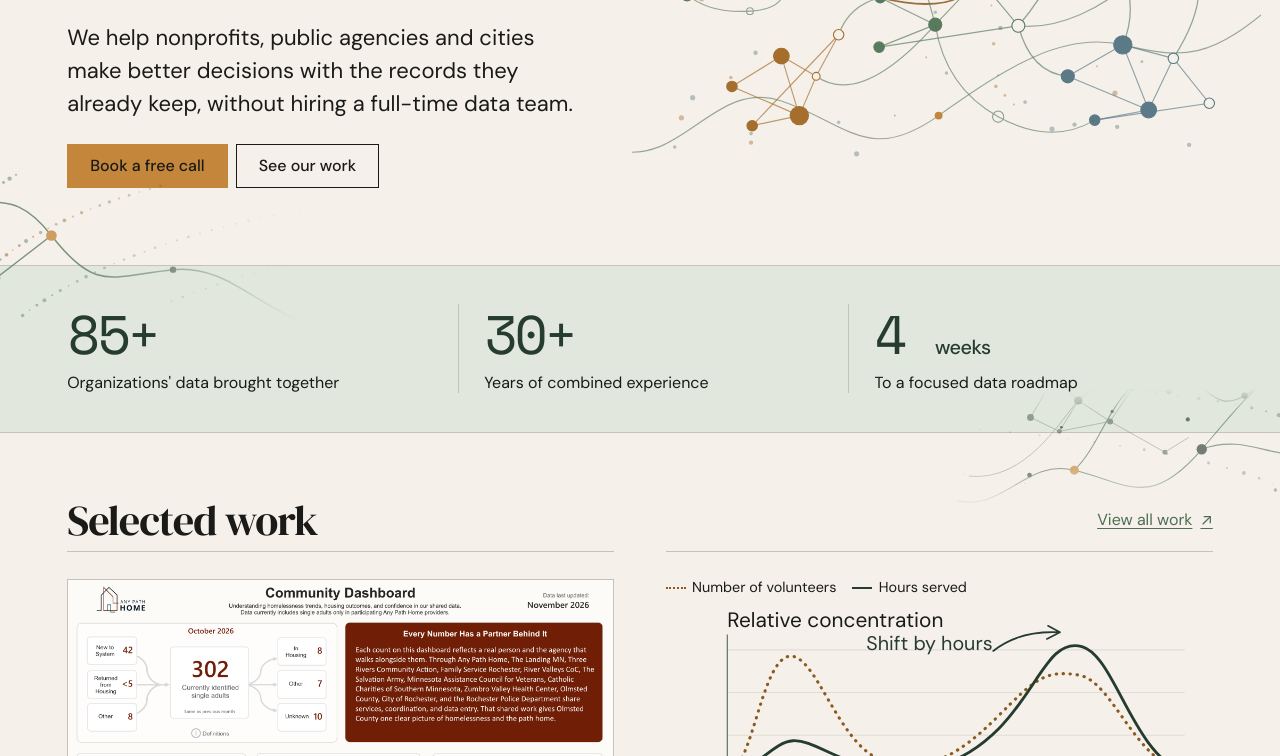
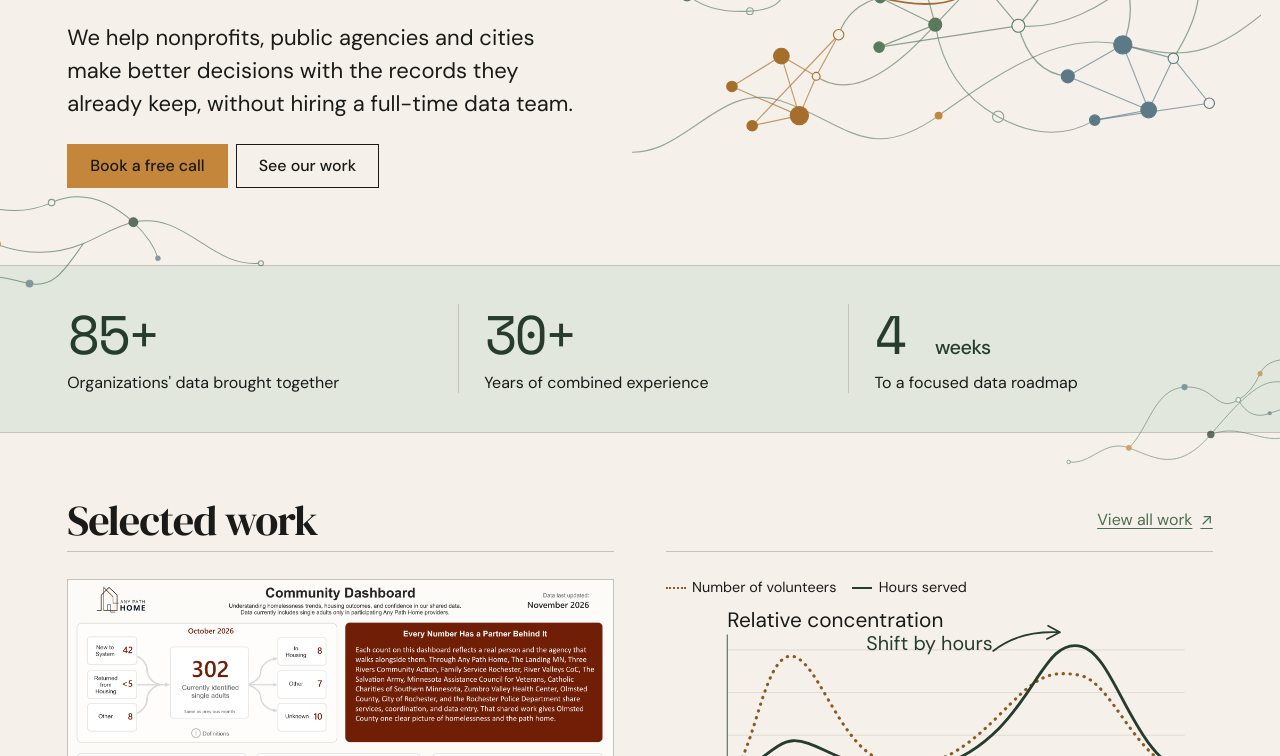
Before and after one commit to DataForHumans/dfh-website, an Astro site: page / in a window 1280 px wide. Shown: the part 356-1112 px from the top of the page. Built offline with nearby package versions, Linux system fonts and the light colour scheme; Astro itself is replaced by a stand-in of ours.

Commit message:
Crop connected network artwork at the viewport edges

```diff
--- a/src/components/NetworkAccent.astro
+++ b/src/components/NetworkAccent.astro
@@ -5,93 +5,65 @@ interface Props {
 }
 
 const { variant, placement } = Astro.props;
-const dust = Array.from({ length: variant === 'drift' ? 92 : 38 }, (_, index) => {
-  const density = index / (variant === 'drift' ? 91 : 37);
-  return {
-    x: 354 - 348 * density ** 1.7,
-    y: 106 + (((index * 47) % 97) - 48) * (1.65 - density * 0.7),
-    radius: 0.7 + (index % 5) * (1.1 - density) * 0.43,
-    opacity: 0.77 - density * 0.49,
-  };
-});
 ---
 <span class:list={['network-accent', `network-accent--${placement}`]} data-network-accent aria-hidden="true">
-  <svg viewBox="0 0 360 205" focusable="false" aria-hidden="true">
-    {variant !== 'drift' && (
-      <g class="network-accent__constellation">
-        <path d="M11 148C69 154 104 90 121 72S175 44 212 63m-139 26 24-41 24 24-19 31-29-14m48-17 32 21 22-33 37 3m-110 40 51-10 55 31 24-15" fill="none" stroke="var(--network-line)" stroke-width=".85"/>
-        <g fill="var(--network-node)">
-          <circle cx="73" cy="89" r="3.4"/><circle cx="97" cy="48" r="2.3"/><circle cx="121" cy="72" r="4.1"/>
-          <circle cx="102" cy="103" r="2.4"/><circle cx="153" cy="93" r="3"/><circle cx="175" cy="60" r="2.7"/>
-          <circle cx="212" cy="63" r="2.8"/><circle cx="208" cy="124" r="2.5"/>
-        </g>
-        {dust.map(({ x, y, radius, opacity }, index) => (
-          <circle cx={x} cy={y} r={radius} opacity={opacity} fill={index % 5 === 0 ? 'var(--ochre)' : 'var(--network-node)'} />
-        ))}
-      </g>
-    )}
+  <svg viewBox={variant === 'drift' ? '0 0 360 148' : '0 0 360 205'} focusable="false" aria-hidden="true">
     {variant === 'drift' ? (
       <>
-        <path d="M-6 188C64 180 93 124 151 130S223 152 265 98 326 85 365 49m-100 49 52 40 42-15m-42 15 23 35" fill="none" stroke="var(--network-line)" stroke-width="1.4" />
-        <circle cx="151" cy="130" r="3" fill="var(--network-node)" />
-        <circle cx="265" cy="98" r="5" fill="var(--ochre)" />
-        <circle cx="317" cy="138" r="4" fill="var(--network-node)" />
-        {dust.map(({ x, y, radius, opacity }, index) => (
-          <circle cx={x} cy={y} r={radius} opacity={opacity} fill={index % 4 === 0 ? 'var(--ochre-text)' : 'var(--network-line)'} />
-        ))}
+        <path class="edges" d="M36 98C97 105 128 34 192 48C215 53 231 65 253 74S313 92 359 75Q390 64 407 39M192 48Q243 2 292 24T401 18M253 74C275 104 288 129 319 123S369 105 401 129M192 48Q168 71 162 92" />
+        <circle cx="36" cy="98" r="3" class="ring" />
+        <circle cx="162" cy="92" r="3.3" class="blue" />
+        <circle cx="192" cy="48" r="6" class="sage" />
+        <circle cx="292" cy="24" r="4" class="ring" />
+        <circle cx="319" cy="123" r="4.8" class="blue" />
+        <circle cx="359" cy="75" r="5.3" class="ochre" />
       </>
     ) : variant === 'bridge' ? (
       <>
-        <g fill="none" stroke="var(--network-line)" stroke-width="1.25">
-          <path d="m38 141 39-38 29 27-25 45-43-34m39-38 4 72m25-45 36-24m-65-3 31-44 34 47" />
-          <path d="M106 130C167 158 187 63 244 85s71 37 120-6m-120 6 35-43 36 14 23-40m-23 40 12 63-53 21-30-55m35-43-5 98m53-21 37 33" />
-        </g>
-        <g fill="var(--network-node)">
-          <circle cx="38" cy="141" r="3" /><circle cx="77" cy="103" r="5.5" />
-          <circle cx="106" cy="130" r="5" /><circle cx="81" cy="175" r="3.7" />
-          <circle cx="108" cy="59" r="3" /><circle cx="244" cy="85" r="6" />
-          <circle cx="315" cy="56" r="5" /><circle cx="274" cy="140" r="4" />
-          <circle cx="327" cy="119" r="3.3" />
-        </g>
-        <g fill="var(--ochre)">
-          <circle cx="142" cy="106" r="4" /><circle cx="279" cy="42" r="4.5" />
-          <circle cx="338" cy="16" r="2.5" /><circle cx="193" cy="73" r="1.7" />
-          <circle cx="205" cy="137" r="2" /><circle cx="345" cy="172" r="2" />
-        </g>
+        <path class="edges" d="M29 116Q55 130 78 105L121 121 109 155 67 160 78 105 106 63 146 79 121 121M121 121C171 140 187 60 244 85s67 37 113 16l38-18M244 85l35-43 39 14 24-35 48 6m-72 29 9 63-53 21-30-55m83 34 30-18m-30 18q-5 32 18 42t53 13M318 56q32-3 73 13" />
+        <circle cx="29" cy="116" r="2.8" class="ring" />
+        <circle cx="78" cy="105" r="5.5" class="sage" />
+        <circle cx="121" cy="121" r="5" class="ochre" />
+        <circle cx="109" cy="155" r="3.7" class="blue" />
+        <circle cx="67" cy="160" r="2.7" class="ring" />
+        <circle cx="106" cy="63" r="3" class="blue" />
+        <circle cx="146" cy="79" r="3.5" class="ring" />
+        <circle cx="244" cy="85" r="6" class="sage" />
+        <circle cx="318" cy="56" r="5" class="blue" />
+        <circle cx="274" cy="140" r="4" class="ring" />
+        <circle cx="327" cy="119" r="3.7" class="sage" />
+        <circle cx="279" cy="42" r="4.5" class="ochre" />
+        <circle cx="342" cy="21" r="2.8" class="ring" />
+        <circle cx="357" cy="101" r="5" class="sage" />
+        <circle cx="345" cy="161" r="3" class="ochre" />
       </>
     ) : variant === 'threads' ? (
       <>
-        <g fill="none" stroke="var(--network-line)" stroke-width="1.1">
-          <path d="M-8 171C46 188 65 130 117 142S192 183 245 121 318 32 369 27" />
-          <path d="M117 142C149 111 156 50 204 47S253 88 288 67 327 5 365-6" />
-          <path d="M245 121C298 101 332 148 369 112" />
-        </g>
-        <g fill="var(--network-node)">
-          <circle cx="72" cy="147" r="2.3" /><circle cx="204" cy="47" r="4.8" />
-          <circle cx="245" cy="121" r="5.2" /><circle cx="288" cy="67" r="3.2" />
-          <circle cx="335" cy="38" r="3" /><circle cx="155" cy="83" r="1.6" /><circle cx="231" cy="91" r="2.1" />
-          <circle cx="319" cy="162" r="1.8" /><circle cx="104" cy="99" r="1.5" />
-        </g>
-        <circle cx="117" cy="142" r="4.5" fill="var(--ochre)" />
-        <circle cx="322" cy="24" r="4" fill="var(--ochre)" />
+        <path class="edges" d="M23 164C58 169 78 128 117 142S192 183 245 121 326 32 360 40Q386 42 400 30M117 142C149 111 156 50 204 47S253 88 288 67Q309 55 322 26T391 5M245 121C298 101 331 145 377 119l23-13M288 67Q307 100 337 88t63-9" />
+        <circle cx="23" cy="164" r="2.8" class="ring" />
+        <circle cx="204" cy="47" r="4.8" class="blue" />
+        <circle cx="245" cy="121" r="5.8" class="sage" />
+        <circle cx="288" cy="67" r="3.8" class="ring" />
+        <circle cx="117" cy="142" r="4.5" class="ochre" />
+        <circle cx="322" cy="26" r="4" class="ochre" />
+        <circle cx="360" cy="40" r="5" class="sage" />
+        <circle cx="337" cy="88" r="3.2" class="blue" />
       </>
     ) : (
       <>
-        <g fill="none" stroke="var(--network-line)" stroke-width="1.05">
-          <path d="M-6 186C78 190 101 173 146 150S197 138 230 95 266 15 352 20" />
-          <path d="M146 150 177 100 230 95 203 164 146 150m31-50 42-40 11 35 53 18 24-45-46-14-31 41m53 18 53 21 31-36m-60-30 45-48" />
-          <path d="M203 164C240 201 323 198 371 165" />
-        </g>
-        <g fill="var(--network-node)">
-          <circle cx="146" cy="150" r="4.2" /><circle cx="177" cy="100" r="3" />
-          <circle cx="230" cy="95" r="6" /><circle cx="203" cy="164" r="3" />
-          <circle cx="219" cy="60" r="3.5" /><circle cx="283" cy="113" r="4.7" />
-          <circle cx="307" cy="68" r="2.8" /><circle cx="336" cy="134" r="3.8" />
-          <circle cx="111" cy="118" r="1.7" /><circle cx="170" cy="68" r="1.8" />
-          <circle cx="251" cy="155" r="1.4" /><circle cx="288" cy="39" r="2" />
-        </g>
-        <circle cx="261" cy="54" r="5" fill="var(--ochre)" />
-        <circle cx="352" cy="20" r="3.4" fill="var(--ochre)" />
+        <path class="edges" d="M31 151Q100 180 146 150T230 95Q263 42 352 20l50-5M146 150l31-50 53-5-27 69-57-14m31-50 42-40 11 35 53 18 24-45-46-14m22 59 53 21 31-36 38 6m-98-36 45-48m-16 114q-19 42 27 49t45-5M203 164C240 201 323 198 374 163l30-12" />
+        <circle cx="31" cy="151" r="3" class="ring" />
+        <circle cx="146" cy="150" r="4.2" class="sage" />
+        <circle cx="177" cy="100" r="3" class="ring" />
+        <circle cx="230" cy="95" r="6" class="sage" />
+        <circle cx="203" cy="164" r="3" class="blue" />
+        <circle cx="219" cy="60" r="3.5" class="blue" />
+        <circle cx="283" cy="113" r="4.7" class="sage" />
+        <circle cx="307" cy="68" r="2.8" class="ring" />
+        <circle cx="336" cy="134" r="3.8" class="ring" />
+        <circle cx="261" cy="54" r="4.5" class="ochre" />
+        <circle cx="352" cy="20" r="3.8" class="ochre" />
+        <circle cx="363" cy="183" r="5.3" class="blue" />
       </>
     )}
   </svg>
@@ -101,103 +73,71 @@ const dust = Array.from({ length: variant === 'drift' ? 92 : 38 }, (_, index) =>
   .network-accent {
     --network-line: var(--sage);
     --network-node: var(--sage-deep);
+    /* Offset centered editorial frames by their full margin to the page edge. */
+    --frame-edge: max(var(--gutter), (100cqi - var(--editorial-max)) / 2);
     position: absolute;
-    inset-inline-end: 0;
-    width: min(18vw, 19rem);
+    inset-inline-end: -0.25rem;
+    width: min(38vw, 34rem);
     pointer-events: none;
-    overflow: hidden;
+    opacity: 0.72;
     display: none;
   }
 
-  .network-accent svg { display: block; width: 100%; height: auto; pointer-events: none; }
-  .network-accent--heading { inset-block-start: 0; }
-  .network-accent__constellation { opacity: 0.68; }
-  .network-accent--heading { width: min(27vw, 26rem); opacity: 0.48; }
-  .network-accent--services-intro {
-    inset-block-start: -0.9rem;
-    inset-inline-end: calc(var(--gutter) * -0.85);
-    opacity: 0.72;
-    width: min(39vw, 36rem);
+  .network-accent svg {
+    display: block;
+    width: 100%;
+    height: auto;
+    overflow: visible;
+    pointer-events: none;
   }
-  .network-accent--services-intro svg { mask-image: linear-gradient(to bottom, #000 75%, transparent); }
-  .network-accent--metrics {
-    inset-inline-end: auto;
-    inset-inline-start: 0;
-    inset-block-start: -8.4rem;
-    width: min(30vw, 28rem);
-    height: 11.8rem;
-    opacity: 0.78;
-    mask-image: linear-gradient(115deg, #000 32%, transparent 82%);
+
+  .edges { fill: none; stroke: var(--network-line); stroke-width: 1.25; }
+  .sage { fill: var(--network-node); }
+  .ochre { fill: var(--ochre); }
+  .blue { fill: var(--diagram-blue); }
+  .ring { fill: var(--cream); stroke: var(--network-line); stroke-width: 1.35; }
+
+  .network-accent--services-intro,
+  .network-accent--selected-work,
+  .network-accent--roadmap,
+  .network-accent--about,
+  .network-accent--work {
+    inset-inline-end: calc(-1 * var(--frame-edge) - 0.25rem);
   }
-  .network-accent--metrics svg { transform: scaleX(-1) translateX(13%); }
 
-  .network-accent--selected-work {
-    inset-inline-end: calc(var(--gutter) * -1);
-    inset-block-start: -2.8rem;
-    width: min(28vw, 24rem);
-    height: 7.5rem;
-    opacity: 0.63;
-    mask-image: linear-gradient(to bottom, transparent, #000 22%, #000 68%, transparent);
-  }
-  .network-accent--selected-work svg { transform: translate(10%, -29%); }
+  .network-accent--heading { inset-block-start: 0; width: min(21vw, 19rem); opacity: 0.58; }
+  .network-accent--services-intro { inset-block-start: -0.65rem; width: min(35vw, 33rem); }
+  .network-accent--about { inset-block-start: -0.3rem; width: min(37vw, 35rem); }
+  .network-accent--work { inset-block-start: -1.1rem; width: min(39vw, 36rem); }
+  .network-accent--contact { inset-block-start: -0.25rem; width: min(35vw, 32rem); }
 
-  .network-accent--roadmap {
-    inset-inline-end: calc(var(--gutter) * -1);
-    inset-block-start: -5.4rem;
-    width: min(32vw, 30rem);
-    height: 12rem;
-    opacity: 0.72;
-    mask-image: linear-gradient(116deg, transparent 32%, #000 72%);
-  }
-  .network-accent--roadmap svg { transform: translateY(-15%); }
-
-  .network-accent--sage-panel {
-    inset-inline-end: auto;
-    inset-inline-start: calc(var(--gutter) * -1);
-    inset-block-end: -2.15rem;
-    width: min(33vw, 29rem);
-    height: 10rem;
-    opacity: 0.73;
-  }
-  .network-accent--sage-panel svg { transform: translate(-7%, -20%) scaleX(-1); }
-
+  .network-accent--metrics,
+  .network-accent--sage-panel,
   .network-accent--closing {
     inset-inline-end: auto;
-    inset-inline-start: 0;
-    inset-block-end: -2.6rem;
-    opacity: 0.68;
-    width: min(34vw, 31rem);
-    height: 8.8rem;
-    mask-image: linear-gradient(120deg, transparent 13%, #000 46%, #000 70%, transparent);
+    inset-inline-start: -0.25rem;
+    transform: scaleX(-1);
   }
-  .network-accent--closing svg { transform: scaleX(-1) translate(15%, -36%); }
 
-  .network-accent--about,
-  .network-accent--work {
-    inset-inline-end: calc(var(--gutter) * -1);
-    width: min(39vw, 36rem);
-    opacity: 0.78;
-    inset-block-start: -1.2rem;
+  .network-accent--metrics { inset-block-start: -5.15rem; width: min(23vw, 21rem); }
+  .network-accent--selected-work { inset-block-start: -4.75rem; width: min(18vw, 17rem); }
+  .network-accent--roadmap { inset-block-start: -2.1rem; width: min(20vw, 19rem); }
+  .network-accent--sage-panel {
+    inset-inline-start: calc(-1 * var(--frame-edge) - 0.25rem);
+    inset-block-end: -1.6rem;
+    width: min(17vw, 16rem);
   }
-  .network-accent--about svg { transform: translate(8%, 4%); }
-  .network-accent--work svg { transform: translate(7%, -1%); }
-
-  .network-accent--contact {
-    inset-block-start: -0.8rem;
-    width: min(37vw, 34rem);
-    opacity: 0.76;
-  }
+  .network-accent--closing { inset-block-end: -1.45rem; width: min(15vw, 14rem); }
 
   .network-accent--footer {
     --network-line: var(--diagram-soft);
     --network-node: var(--diagram-soft);
-    inset-block-end: 0;
-    opacity: 0.72;
-    width: min(33vw, 31rem);
-    height: 10rem;
-    mask-image: linear-gradient(to right, transparent 44%, #000 80%);
+    inset-block-end: -0.4rem;
+    width: min(19vw, 17rem);
+    opacity: 0.62;
   }
-  .network-accent--footer svg { transform: translate(11%, -23%); }
+
+  .network-accent--footer .ring { fill: var(--sage-deep); }
 
   @media (min-width: 62rem) {
     .network-accent--heading,
@@ -205,6 +145,7 @@ const dust = Array.from({ length: variant === 'drift' ? 92 : 38 }, (_, index) =>
     .network-accent--about,
     .network-accent--work { display: block; }
   }
+
   @media (min-width: 75rem) {
     .network-accent--metrics,
     .network-accent--selected-work,
--- a/src/components/SystemsGraphic.astro
+++ b/src/components/SystemsGraphic.astro
@@ -2,17 +2,12 @@
 const clusters = [
   { color: '#5a7a5e', points: [[43, 119, 4], [76, 82, 6], [113, 103, 3], [89, 140, 8], [49, 165, 5], [135, 149, 5]] },
   { color: '#a66e2d', points: [[89, 247, 4], [133, 220, 6], [164, 238, 3], [149, 273, 7], [107, 282, 4], [184, 201, 4]] },
-  { color: '#5c7988', points: [[169, 57, 4], [205, 39, 5], [237, 65, 7], [208, 88, 4], [166, 99, 5], [263, 110, 4]] },
+  { color: 'var(--diagram-blue)', points: [[169, 57, 4], [205, 39, 5], [237, 65, 7], [208, 88, 4], [166, 99, 5], [263, 110, 4]] },
   { color: '#5a7a5e', points: [[221, 168, 4], [256, 141, 5], [309, 151, 8], [270, 192, 5], [220, 212, 4], [344, 193, 5]] },
   { color: '#a66e2d', points: [[370, 95, 3], [403, 62, 5], [453, 79, 4], [417, 118, 8], [378, 141, 4], [480, 123, 5]] },
-  { color: '#5c7988', points: [[388, 238, 5], [437, 210, 7], [482, 222, 4], [460, 268, 6], [412, 277, 4], [514, 262, 4]] },
+  { color: 'var(--diagram-blue)', points: [[388, 238, 5], [437, 210, 7], [482, 222, 4], [460, 268, 6], [412, 277, 4], [514, 262, 4]] },
 ];
 const clusterEdges = [[0, 1], [0, 3], [1, 2], [1, 3], [2, 3], [2, 5], [3, 4], [4, 5]];
-const dust = Array.from({ length: 66 }, (_, i) => ({
-  x: 24 + (i * 97 + i * i * 13) % 508,
-  y: 19 + (i * 67 + i * i * 7) % 292,
-  radius: 0.9 + (i % 5) * 0.35,
-}));
 ---
 <svg class="systems-graphic" data-network-accent viewBox="0 0 560 328" aria-hidden="true" focusable="false">
   <g fill="none" stroke="var(--sage-text)" stroke-width="1" opacity=".56">
@@ -21,10 +16,7 @@ const dust = Array.from({ length: 66 }, (_, i) => ({
     <path d="M-10 51C48 45 77 19 128 43S174 57 205 39" />
   </g>
   <g fill="var(--ochre)"><circle cx="480" cy="78" r="3" /><circle cx="273" cy="273" r="3.5" /></g>
-  <g fill="var(--sage-text)"><circle cx="128" cy="43" r="4" /><circle cx="524" cy="14" r="3.3" /></g>
-  <g opacity=".42">
-    {dust.map(({ x, y, radius }, i) => <circle cx={x} cy={y} r={radius} fill={clusters[i % clusters.length].color} />)}
-  </g>
+  <g fill="var(--sage-text)"><circle cx="128" cy="43" r="4" /></g>
   <g fill="none" stroke="var(--sage-text)" stroke-width="1.15" opacity=".57">
     <path d="M113 103Q151 65 166 99T221 168M135 149Q178 155 221 168M184 201Q193 175 221 168M164 238Q204 266 270 192M263 110Q294 95 309 151M309 151Q336 111 370 95M344 193Q364 170 378 141M344 193Q355 235 388 238M417 118Q457 162 437 210M480 123Q528 149 482 222"/>
   </g>
--- a/src/styles/global.css
+++ b/src/styles/global.css
@@ -90,5 +90,6 @@ main:focus {
 
 main {
   position: relative;
+  container-type: inline-size;
   overflow-x: clip;
 }
--- a/src/styles/tokens.css
+++ b/src/styles/tokens.css
@@ -13,6 +13,7 @@
   --cream: #f5f1ea;      /* page background */
   --sage-deep: #263c2f;  /* dark surfaces */
   --sage-wash: #e1e7dc;  /* light surfaces */
+  --diagram-blue: #5c7988;
   --diagram-soft: #b9c9b4;
   --diagram-rule: #526957;
 
```
